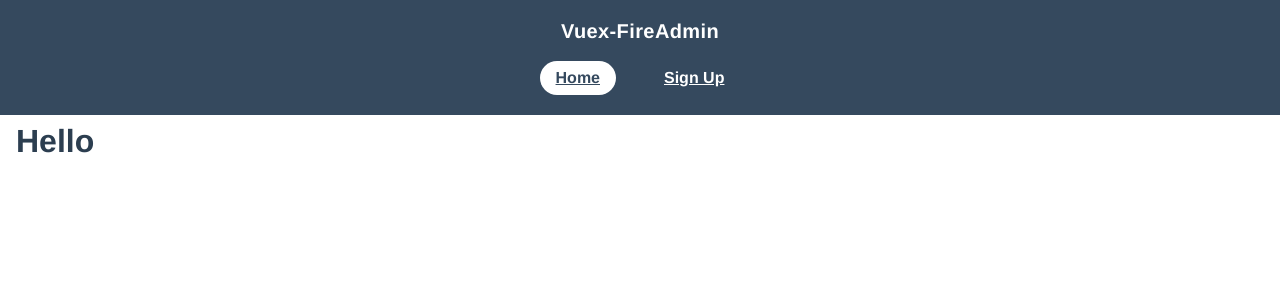
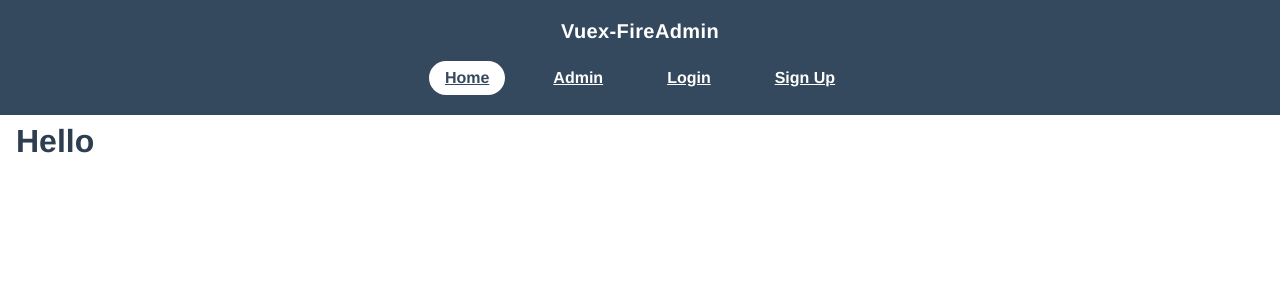
Before and after one commit to davidroyer/vuex-fireadmin, a Vue app: page /#/ in a window 1280 px wide. Shown: the top 300 px of the page. Built offline with nearby package versions, Linux system fonts and the light colour scheme; no server answers.

Commit message:
Testing email for pwa

```diff
--- a/src/App.vue
+++ b/src/App.vue
@@ -3,6 +3,8 @@
     <header>
       <span class="siteTitle">Vuex-FireAdmin</span>
       <router-link to="/" exact >Home</router-link>
+      <router-link to="/admin">Admin</router-link>
+      <router-link to="/login" >Login</router-link>
       <router-link to="/sign-up">Sign Up</router-link>
     </header>
     <main>
--- a/src/components/Admin.vue
+++ b/src/components/Admin.vue
@@ -5,6 +5,7 @@
       <div class="leftSide">
         <h2 class="displayName" v-text="user.displayName"></h2>
         <img class="avatar" :src="user.photoURL" alt="">
+        <h3 v-if="user.email">{{user.email}}</h3>
         <router-link to="/admin/settings">Settings</router-link>
       </div>
 
@@ -37,6 +38,7 @@ export default {
 </script>
 
 <style>
+
 h1, h2 {
   font-weight: normal;
 }
@@ -60,6 +62,10 @@ li {
 .admin {
   display: flex;
   height: 100%;
+  flex-flow: row wrap;
+}
+.emailSignIn {
+  width: 100%;
 }
 .child-view {
   padding: 0 .5em;
```
